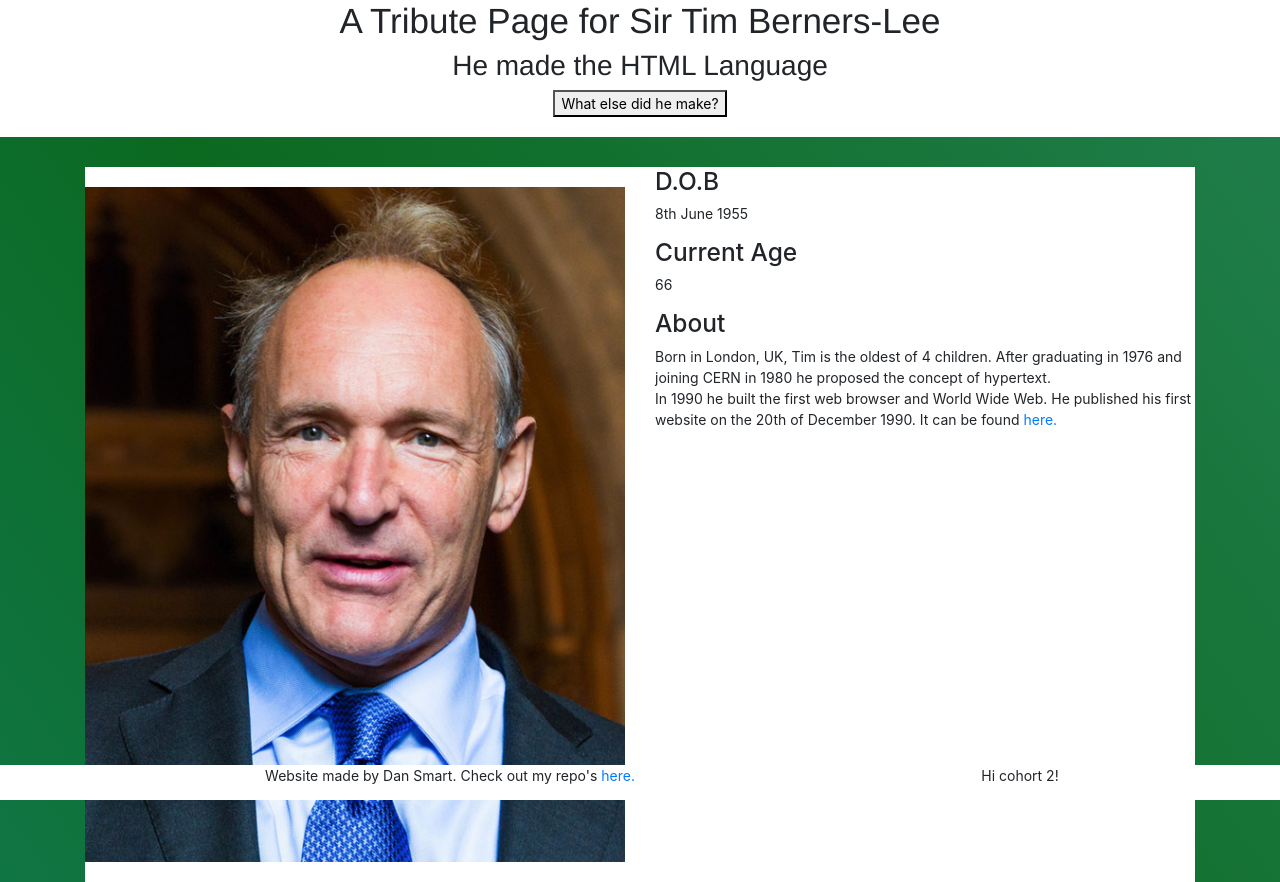
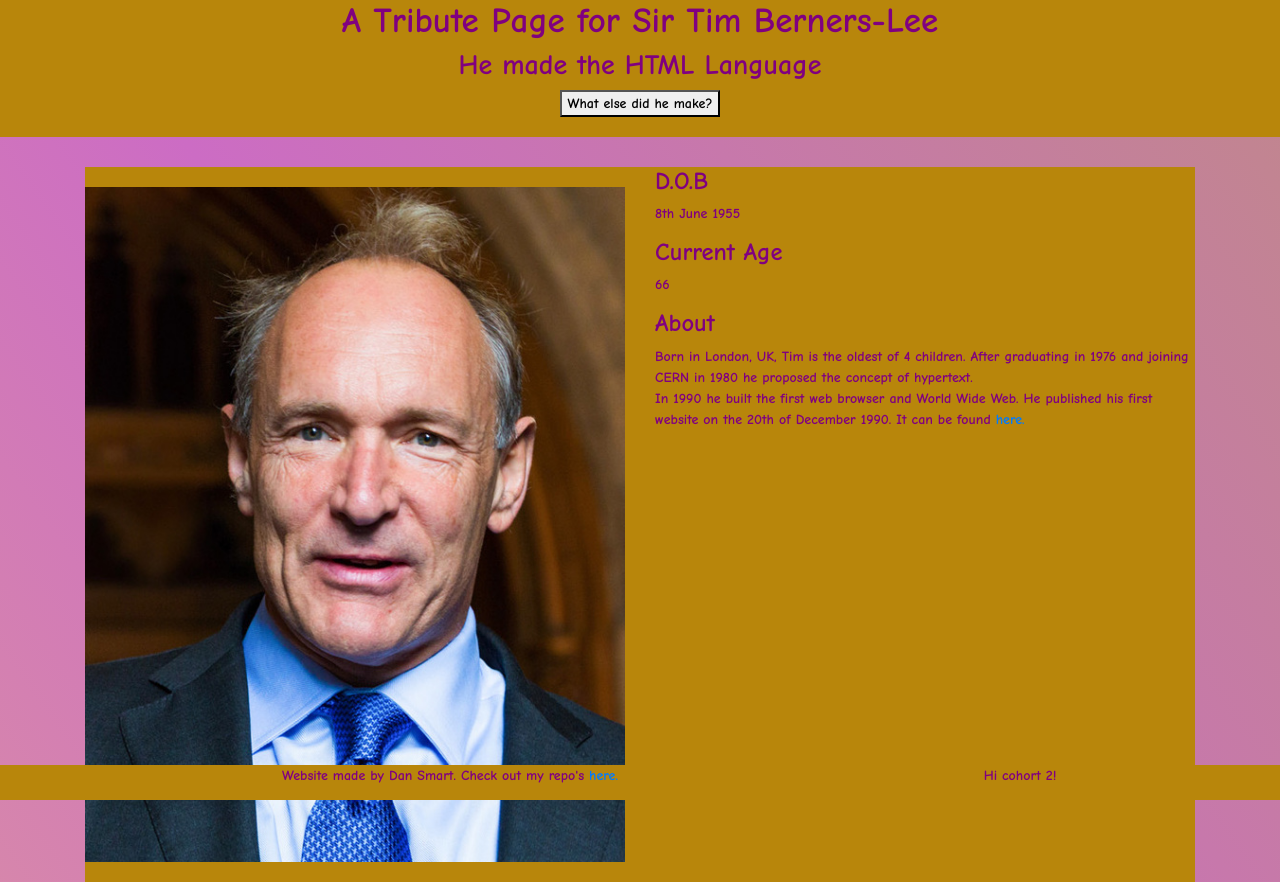
Before and after one commit to Hallinskioi/Tribute-Page, a plain HTML site: page index.html in a window 1280 px wide. Shown: the top 882 px of the page. Drawn offline with nearby package versions, Linux system fonts and the light colour scheme.

Commit message:
Ugh
ugghgh

```diff
--- a/index.css
+++ b/index.css
@@ -4,15 +4,17 @@ html {
     font-size: 14px;
     text-align: center;
     min-height: 100%;
+    font-family: 'Comic Neue', cursive;
 }
 
 
 body {
     height: 100%;
     width: 100%;
-    background: linear-gradient(-125deg, #4ba8a4, #0b6920, #23a6d5, #23d5ab);
+    background: linear-gradient(-125deg, #abbb20, #cc6cc4, #ffed4b, #ff08ea);
     background-size: 400% 400%;
     animation: gradient 15s ease infinite;
+    color: purple;
 }
 
 @keyframes gradient {
@@ -30,13 +32,13 @@ body {
 header{
     text-align: center;
     margin-bottom: 30px;
-    background-color: white;
+    background-color: darkgoldenrod;
     width: 100%;
     height: 100%;
 }
 
-h1, h2 {
-    font-family: 'Franklin Gothic Medium', 'Arial Narrow', Arial, sans-serif;
+h1, h2, h3, p, button {
+    font-family: 'Comic Neue', cursive;
 }
 
 button {
@@ -44,7 +46,7 @@ button {
 }
 
 .bio {
-    background-color: white;
+    background-color: darkgoldenrod;
 }
 
 .image {
@@ -59,7 +61,7 @@ img {
 }
 
 .video-gallery, .image-gallery {
-    background-color: white;
+    background-color: darkgoldenrod;
     margin: 20px;
     height: auto;
 }
@@ -83,7 +85,7 @@ video {
 
 footer {
     margin-top: 100px;
-    background-color: white;
+    background-color: darkgoldenrod;
     position: fixed;
     width: 100%;
     bottom: 0;
--- a/index.html
+++ b/index.html
@@ -6,6 +6,9 @@
         <link rel="stylesheet" href="https://stackpath.bootstrapcdn.com/bootstrap/4.4.1/css/bootstrap.min.css" integrity="sha384-Vkoo8x4CGsO3+Hhxv8T/Q5PaXtkKtu6ug5TOeNV6gBiFeWPGFN9MuhOf23Q9Ifjh" crossorigin="anonymous">
         <script src="index.js"></script>
         <link href="index.css" rel="stylesheet" >
+        <link rel="preconnect" href="https://fonts.googleapis.com">
+<link rel="preconnect" href="https://fonts.gstatic.com" crossorigin>
+<link href="https://fonts.googleapis.com/css2?family=Comic+Neue:wght@700&display=swap" rel="stylesheet">
     </head>
     <body>
         <header>
```
